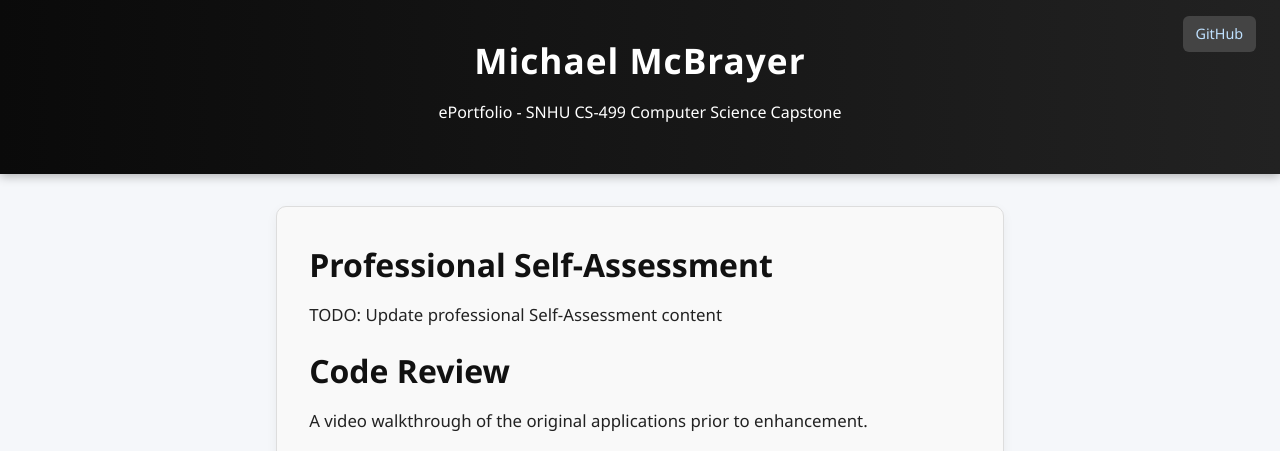
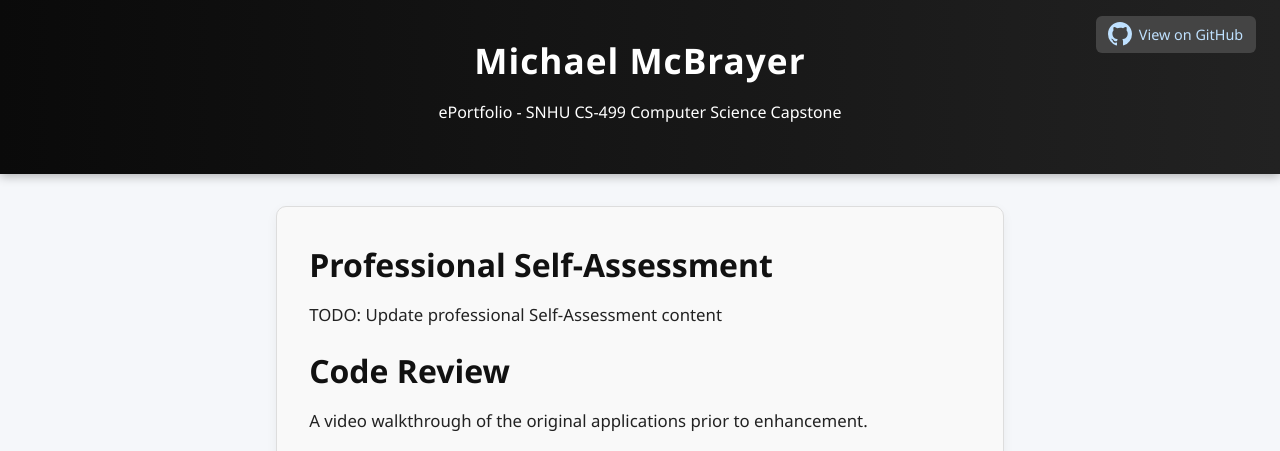
Before and after one commit to jmmcbrayer/jmmcbrayer.github.io, a Jekyll site: the page built from index.md, in a window 1280 px wide. Shown: the top 451 px of the page. Built offline with Jekyll 4.4.1, drawn with Linux system fonts in a browser that asks for light colours; some of the changed lines change nothing that is shown; grey boxes are pictures that could not be loaded.

Commit message:
update default html

```diff
--- a/_layouts/default.html
+++ b/_layouts/default.html
@@ -8,12 +8,32 @@
 </head>
 <body>
 
+  <!-- Link to your custom CSS -->
+  <link rel="stylesheet" href="style.css">
+
   <header>
-    <h1>Michael McBrayer</h1>
-    <p>ePortfolio - SNHU CS-499 Computer Science Capstone</p>
-    <a class="github-link" href="https://github.com/jmmcbrayer/jmmcbrayer.github.io" target="_blank">
-      GitHub
-    </a>
+  <h1>Michael McBrayer</h1>
+  <p>ePortfolio - SNHU CS-499 Computer Science Capstone</p>
+
+  <!-- GitHub link button -->
+  <a class="github-link"
+      href="https://github.com/jmmcbrayer/jmmcbrayer.github.io"
+      target="_blank"
+      title="View this project on GitHub">
+      <svg height="24" width="24" viewBox="0 0 16 16" aria-hidden="true">
+      <path fill="currentColor"
+          d="M8 0C3.58 0 0 3.58 0 8a8 8 0 005.47 7.59c.4.07.55-.17.55-.38
+          0-.19-.01-.82-.01-1.49-2 .37-2.53-.49-2.69-.94-.09-.23-.48-.94-.82-1.13
+          -.28-.15-.68-.52-.01-.53.63-.01 1.08.58 1.23.82.72 1.21 1.87.87 2.33.66.07
+          -.52.28-.87.51-1.07-1.78-.2-3.64-.89-3.64-3.95 0-.87.31-1.59.82-2.15
+          -.08-.2-.36-1.02.08-2.12 0 0 .67-.21 2.2.82a7.52 7.52 0 012.01-.27c.68
+          0 1.36.09 2.01.27 1.53-1.04 2.2-.82 2.2-.82.44 1.1.16 1.92.08 2.12.51.56
+          .82 1.27.82 2.15 0 3.07-1.87 3.75-3.65 3.95.29.25.54.73.54 1.48
+          0 1.07-.01 1.93-.01 2.19 0 .21.15.46.55.38A8.01 8.01 0 0016 8c0-4.42
+          -3.58-8-8-8z" />
+      </svg>
+      View on GitHub
+  </a>
   </header>
 
   <main>
```
